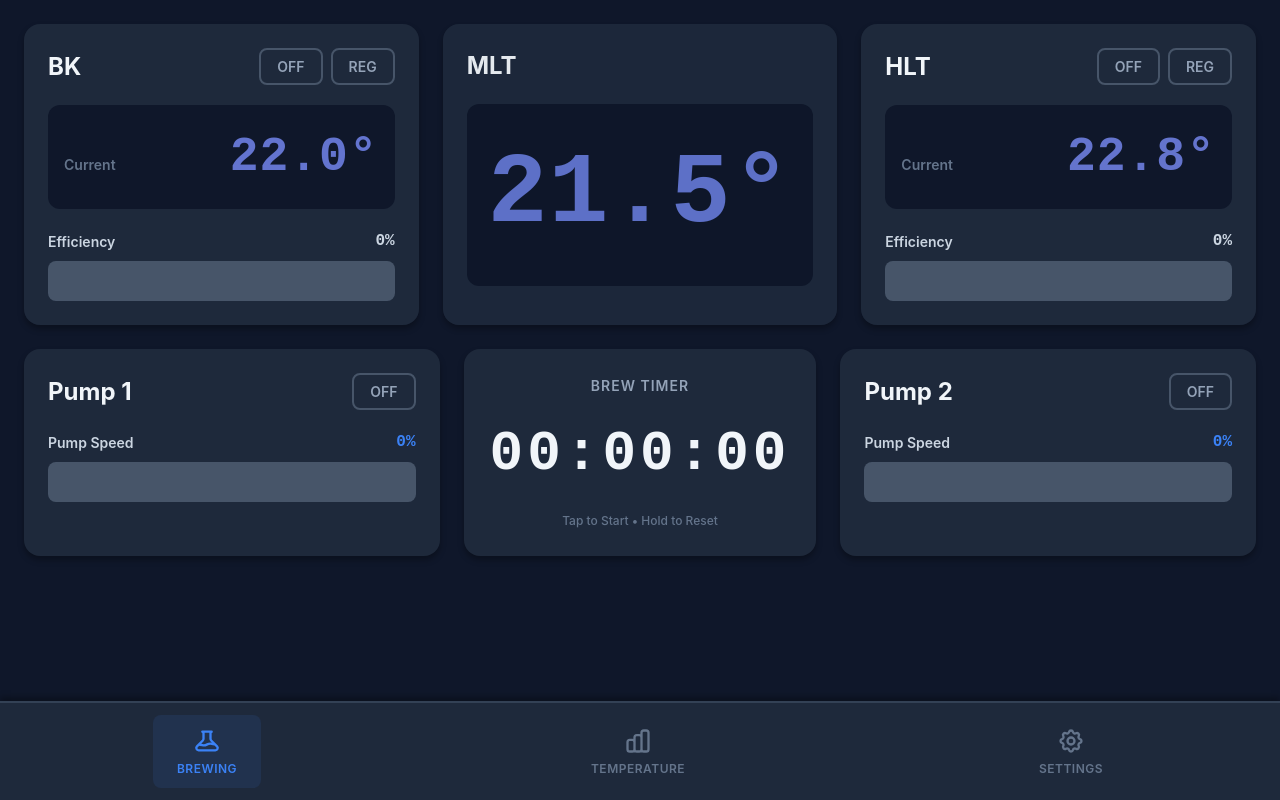
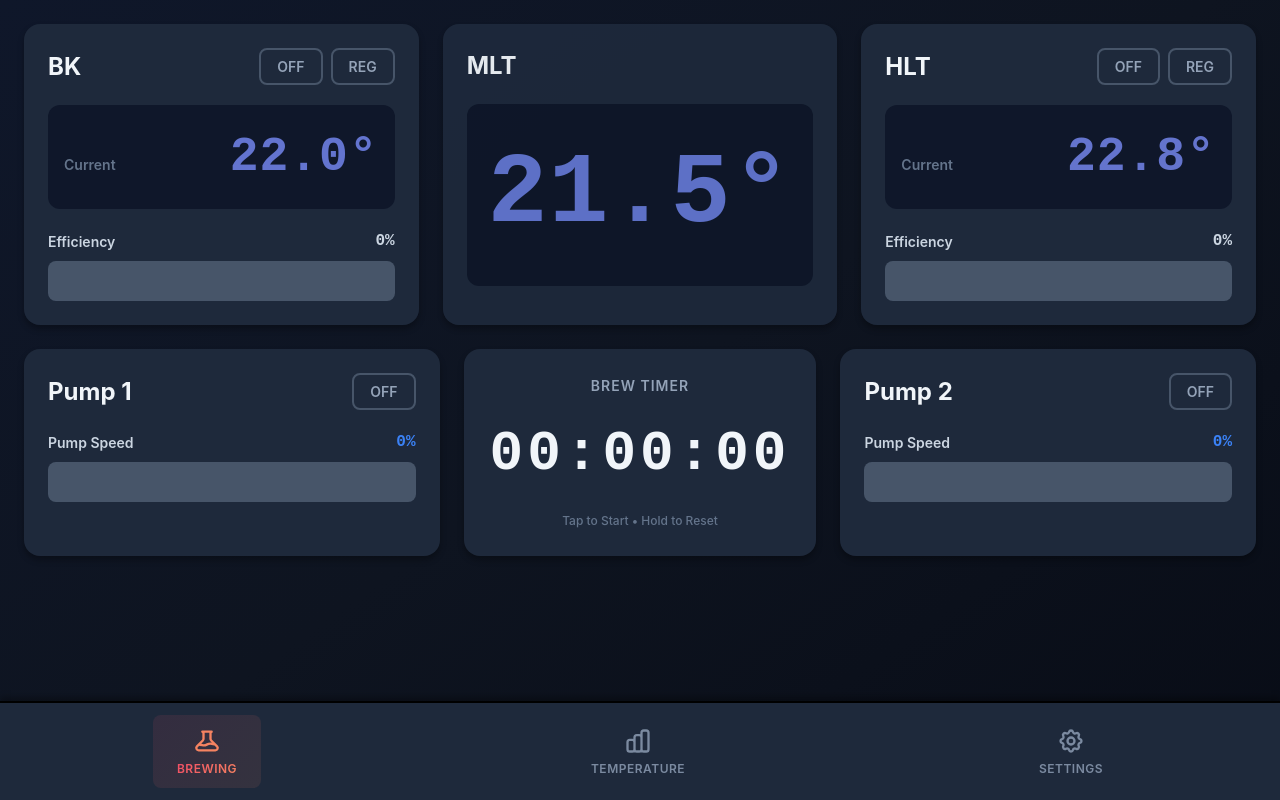
Before and after one commit to PeterMEjlev/BrewSystem-3.0, a React (Vite) app: page / in a window 1280 px wide. Built offline with nearby package versions, Linux system fonts and the light colour scheme; no server answers.

Commit message:
Changed bottom navbar colour to orange gradient

```diff
--- a/src/App.css
+++ b/src/App.css
@@ -24,7 +24,7 @@ body {
   height: 100%;
   display: flex;
   flex-direction: column;
-  background: var(--color-bg-primary, #0f172a);
+  background: linear-gradient(145deg, #0f172a 0%, #0e1420 50%, #080c16 100%);
   color: #f1f5f9;
 }
 
--- a/src/components/BottomNav/BottomNav.module.css
+++ b/src/components/BottomNav/BottomNav.module.css
@@ -3,7 +3,7 @@
   justify-content: space-around;
   align-items: center;
   background: var(--color-bg-secondary, #1e293b);
-  border-top: 2px solid #334155;
+  border-top: 2px solid #000000;
   padding: 12px 0;
   box-shadow: 0 -4px 6px rgba(0, 0, 0, 0.3);
 }
@@ -15,7 +15,7 @@
   gap: 6px;
   background: none;
   border: none;
-  color: #64748b;
+  color: #7b8aa0;
   cursor: pointer;
   padding: 12px 24px;
   transition: all 0.2s;
@@ -29,8 +29,15 @@
 }
 
 .navBtn.active {
-  color: var(--color-accent-blue, #3b82f6);
-  background: color-mix(in srgb, var(--color-accent-blue, #3b82f6) 10%, transparent);
+  color: #f58361;
+  background: linear-gradient(135deg, rgba(240, 76, 101, 0.1), rgba(245, 131, 97, 0.1));
+}
+
+.navBtn.active .label {
+  background: linear-gradient(135deg, #f04c65, #f58361);
+  -webkit-background-clip: text;
+  background-clip: text;
+  -webkit-text-fill-color: transparent;
 }
 
 .navBtn:hover:not(.active) {
```
